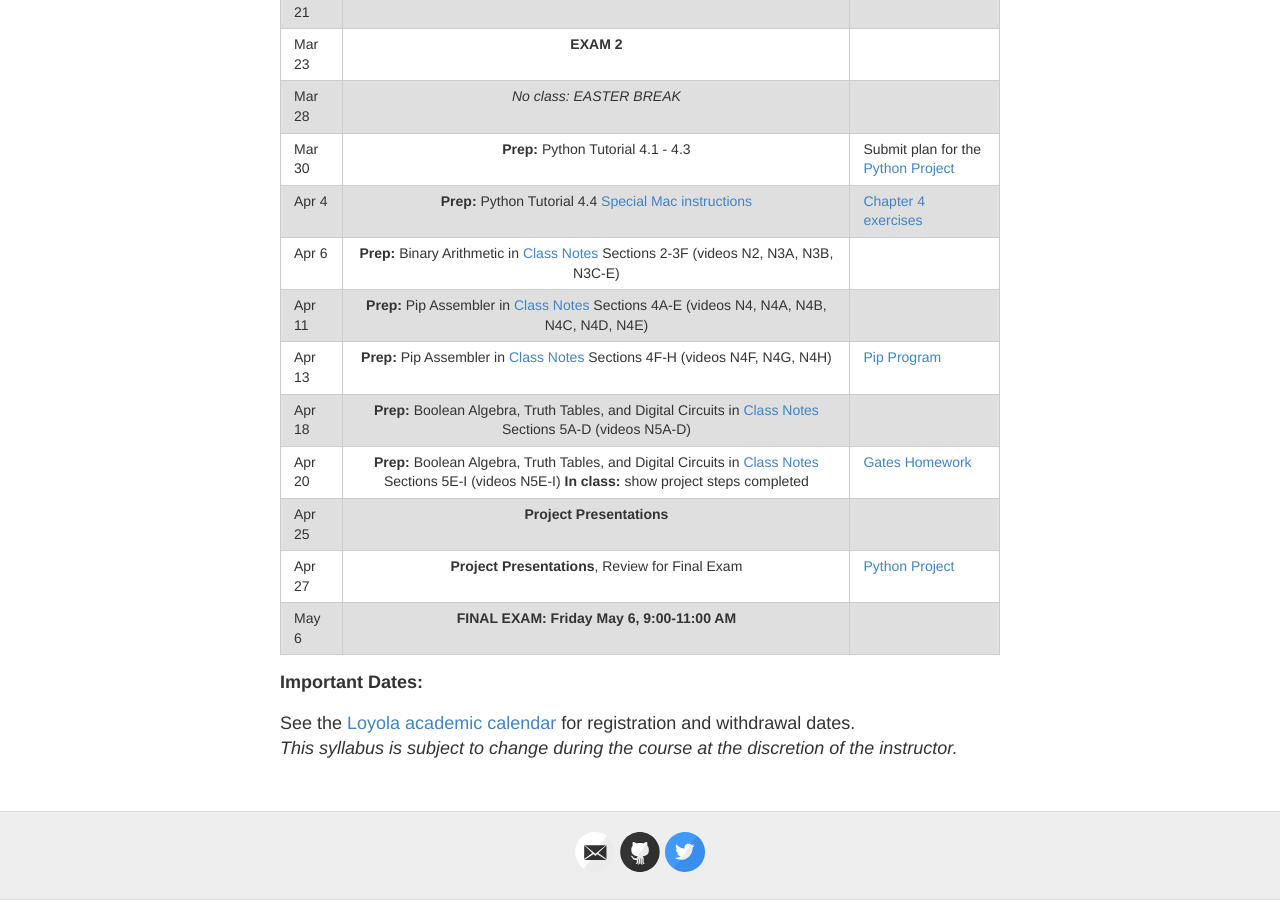
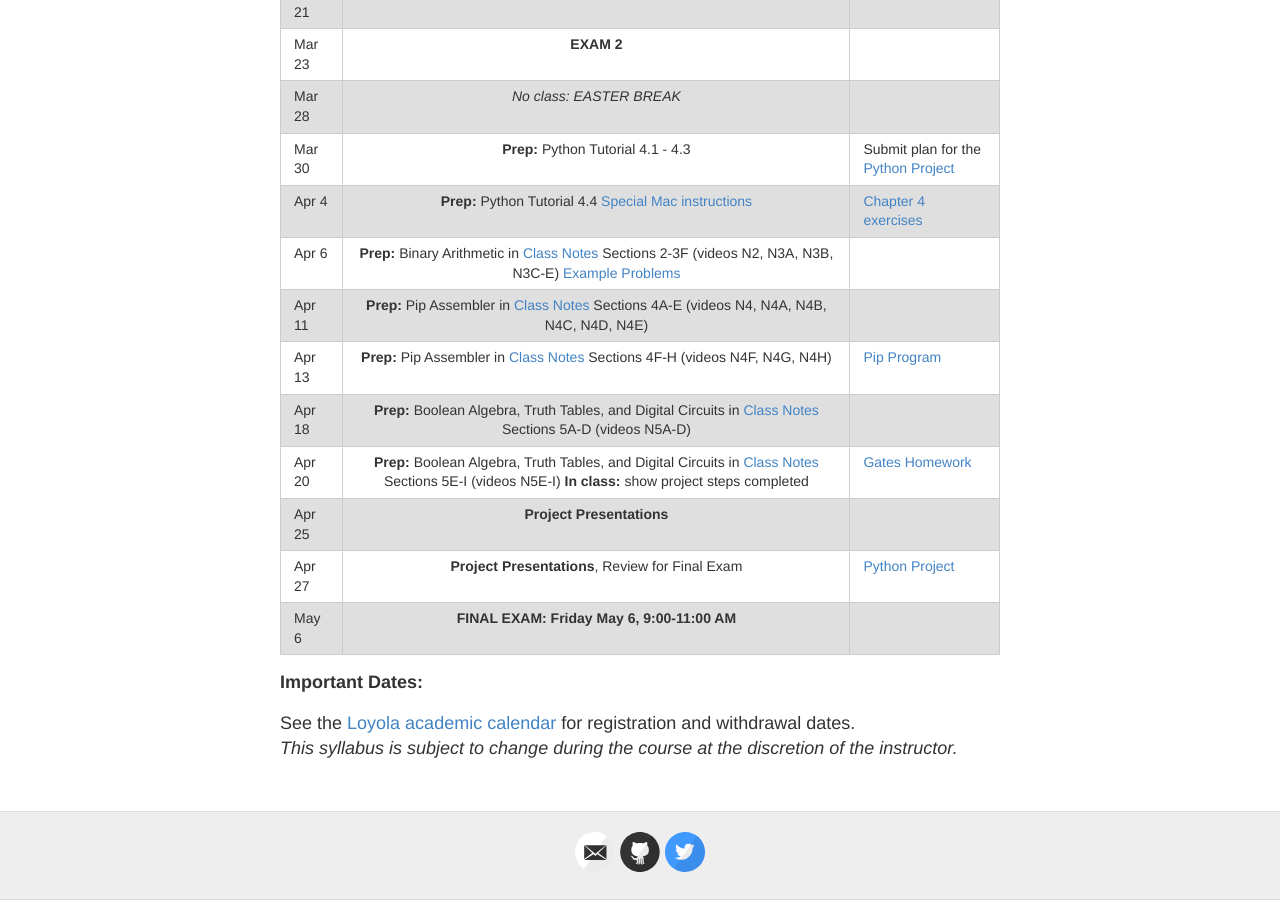
Before and after one commit to hwheeler01/comp150, a Jekyll site: the page built from syllabus.md, in a window 1280 px wide and 900 px high, scrolled down 7227 px. Built offline with Jekyll 4.4.1, drawn with Linux system fonts in a browser that asks for light colours.

Commit message:
add bin/dec/hex practice

```diff
--- a/syllabus.md
+++ b/syllabus.md
@@ -216,7 +216,7 @@ In the Activities column **"Prep:"** means preparation done *before* class with
 |Mar 28| *No class: EASTER BREAK* |
 |Mar 30|**Prep:** Python Tutorial 4.1 - 4.3| Submit plan for the <a href="http://hwheeler01.github.io/comp150/HW/Project.html">Python Project</a> |
 |Apr 4|**Prep:** Python Tutorial 4.4 <a href="http://anh.cs.luc.edu/python/hands-on/3.1/pythonOnMac.html">Special Mac instructions</a>| <a href="http://hwheeler01.github.io/comp150/HW/CheckOnTutorial-4.html">Chapter 4 exercises</a>|
-|Apr 6|**Prep:** Binary Arithmetic in <a href="http://hwheeler01.github.io/comp150/ClassNotes.html">Class Notes</a> Sections 2-3F (videos N2, N3A, N3B, N3C-E) ||
+|Apr 6|**Prep:** Binary Arithmetic in <a href="http://hwheeler01.github.io/comp150/ClassNotes.html">Class Notes</a> Sections 2-3F (videos N2, N3A, N3B, N3C-E) <a href="http://hwheeler01.github.io/comp150/binDecHex_practice.pdf">Example Problems</a> ||
 |Apr 11|**Prep:** Pip Assembler in <a href="http://hwheeler01.github.io/comp150/ClassNotes.html">Class Notes</a> Sections 4A-E (videos N4, N4A, N4B, N4C, N4D, N4E)|
 |Apr 13|**Prep:** Pip Assembler in <a href="http://hwheeler01.github.io/comp150/ClassNotes.html">Class Notes</a> Sections 4F-H (videos N4F, N4G, N4H) | <a href="http://hwheeler01.github.io/comp150/HW/PipPrograms.html">Pip Program</a> |
 |Apr 18|**Prep:** Boolean Algebra, Truth Tables, and Digital Circuits in <a href="http://hwheeler01.github.io/comp150/ClassNotes.html">Class Notes</a> Sections 5A-D (videos N5A-D)|
```
Also changed, not shown: _sass/404.md (renamed from 404.md), 1 other file.
